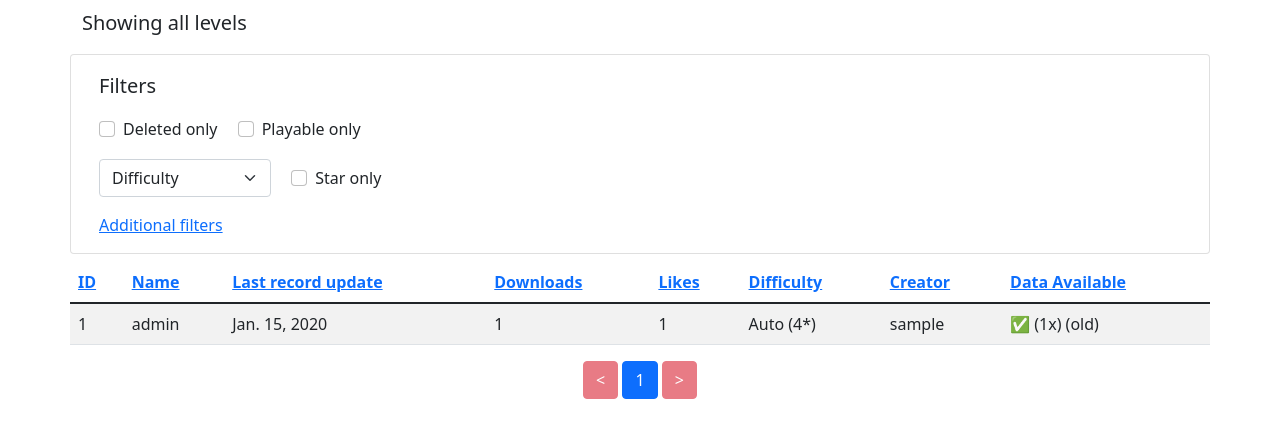
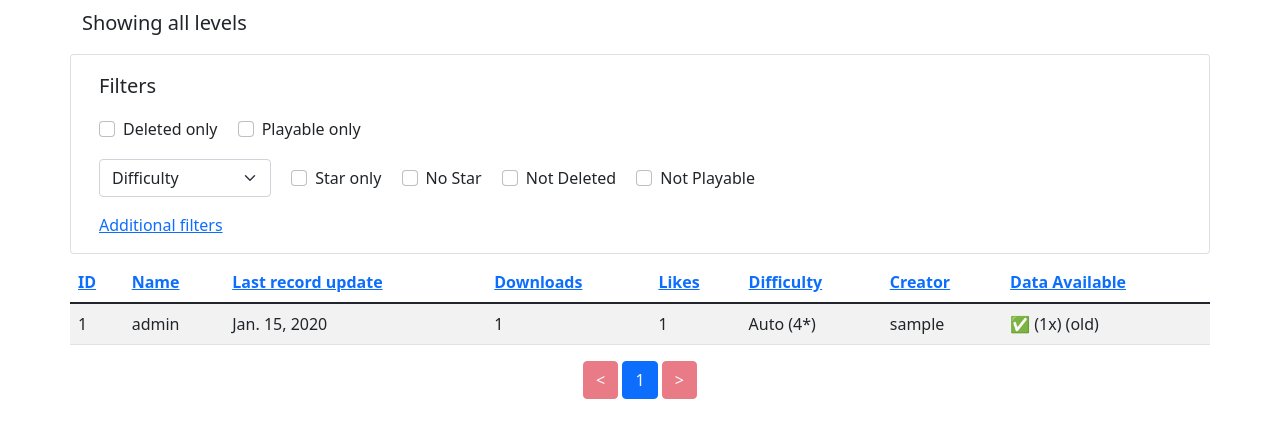
Before and after one commit to Cvolton/GDHistory, a Django app: page /search/ in a window 1280 px wide, after a click on "Additional filters". Shown: the part 56-486 px from the top of the page. Run offline with Django 3.2, Linux system fonts and the light colour scheme; tables that the repository leaves empty hold one stand-in row (values such as "Sample post"); parts of the project's set-up code (start-up, migrations or seed data) failed here and were passed over; some libraries are stand-ins or nearby versions.

Commit message:
Add new cheap filters for search

```diff
--- a/history/forms.py
+++ b/history/forms.py
@@ -9,7 +9,10 @@ class SearchForm(forms.Form):
 	p = forms.IntegerField(label='Page', required=False)
 	userID = forms.IntegerField(label='User ID', required=False)
 	deleted = forms.BooleanField(label='Deleted only', required=False)
+	undeleted = forms.BooleanField(label='Not deleted', required=False)
 	playable = forms.BooleanField(label='Data available', required=False)
+	unplayable = forms.BooleanField(label='Data unavailable', required=False)
 	rated = forms.BooleanField(label='Star only', required=False)
+	unrated = forms.BooleanField(label='No Star', required=False)
 	difficulty = forms.IntegerField(label='Difficulty', required=False)
 	s = forms.CharField(label='Sort', required=False)
--- a/history/templates/search.html
+++ b/history/templates/search.html
@@ -64,6 +64,18 @@ tr:hover, tr:focus-within {
 							<input type="checkbox" class="form-check-input" id="ratedCheck" {% if filters|get_item:"rated" %}checked{% endif %} onchange="window.location.href = '?p=1{% print_filters_toggled filters 'rated' %}' ">
 							<label class="form-check-label" for="ratedCheck">Star only</label>
 						</div>
+						<div class="form-check form-check-inline">
+							<input type="checkbox" class="form-check-input" id="unratedCheck" {% if filters|get_item:"unrated" %}checked{% endif %} onchange="window.location.href = '?p=1{% print_filters_toggled filters 'unrated' %}' ">
+							<label class="form-check-label" for="unratedCheck">No Star</label>
+						</div>
+						<div class="form-check form-check-inline">
+							<input type="checkbox" class="form-check-input" id="undeletedCheck" {% if filters|get_item:"undeleted" %}checked{% endif %} onchange="window.location.href = '?p=1{% print_filters_toggled filters 'undeleted' %}' ">
+							<label class="form-check-label" for="undeletedCheck">Not Deleted</label>
+						</div>
+						<div class="form-check form-check-inline">
+							<input type="checkbox" class="form-check-input" id="unplayableCheck" {% if filters|get_item:"unplayable" %}checked{% endif %} onchange="window.location.href = '?p=1{% print_filters_toggled filters 'unplayable' %}' ">
+							<label class="form-check-label" for="unplayableCheck">Not Playable</label>
+						</div>
 					</p>
 				</div>
 				<a data-bs-toggle="collapse" href="#collapseFilters" aria-expanded="false" aria-controls="collapseFilters">
--- a/history/views.py
+++ b/history/views.py
@@ -124,13 +124,25 @@ def search(request):
 			levels = levels.filter(is_deleted=True)
 			query += f" (deleted only)"
 
+		if 'undeleted' in form.cleaned_data and form.cleaned_data['undeleted'] is True:
+			levels = levels.exclude(is_deleted=True)
+			query += f" (undeleted only)"
+
 		if 'playable' in form.cleaned_data and form.cleaned_data['playable'] is True:
 			levels = levels.filter(cache_level_string_available=True)
 			query += f" (playable only)"
 
+		if 'unplayable' in form.cleaned_data and form.cleaned_data['unplayable'] is True:
+			levels = levels.exclude(cache_level_string_available=True)
+			query += f" (unplayable only)"
+
 		if 'rated' in form.cleaned_data and form.cleaned_data['rated'] is True:
 			levels = levels.filter(cache_stars__gt=0)
 			query += f" (rated only)"
+
+		if 'unrated' in form.cleaned_data and form.cleaned_data['unrated'] is True:
+			levels = levels.exclude(cache_stars__gt=0)
+			query += f" (unrated only)"
 
 		if 'difficulty' in form.cleaned_data and form.cleaned_data['difficulty'] is not None:
 			if form.cleaned_data['difficulty'] >= 7: #level is demon
```
